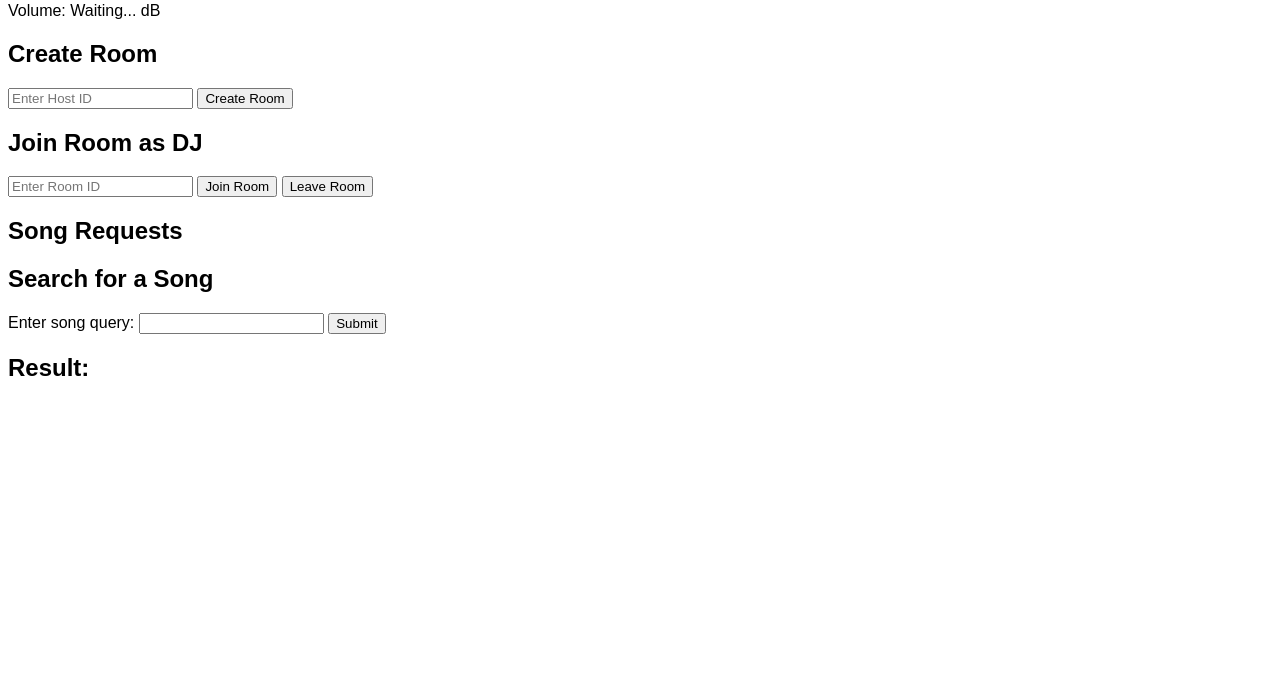
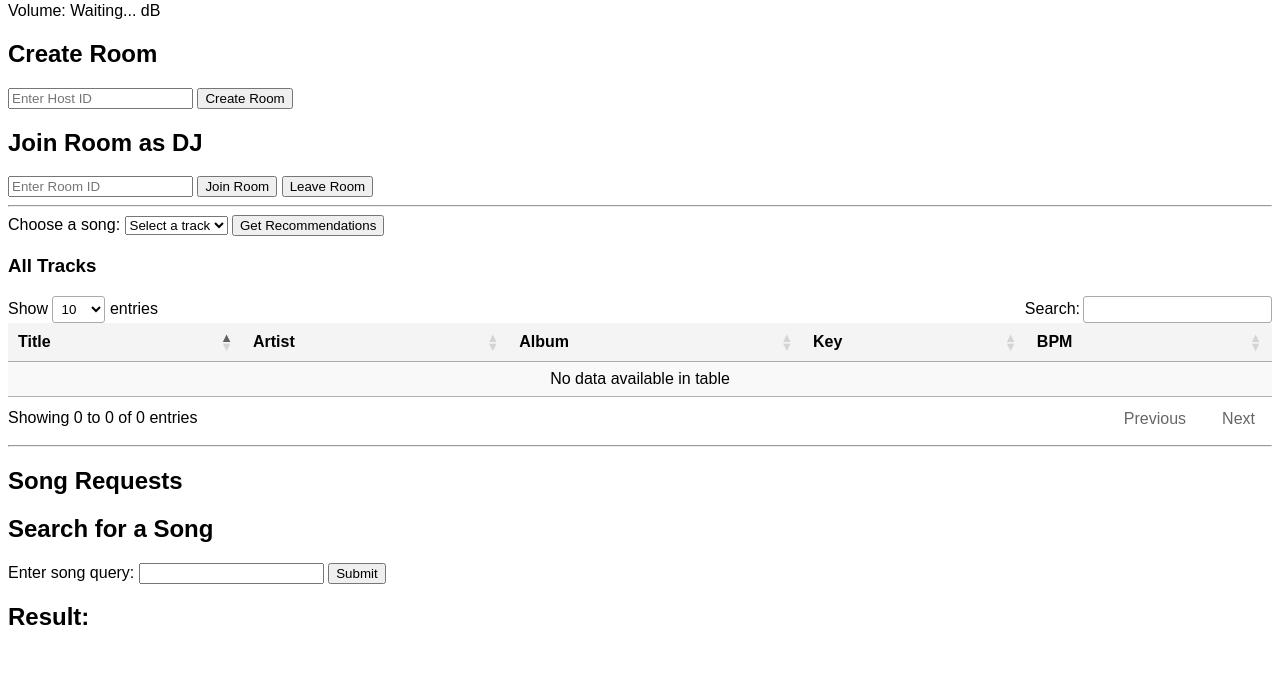
Before and after one commit to ryan-avancena/491-MUSE, a Flask app: template client/templates/dj.html in a window 1280 px wide. Shown: the part 126-800 px from the top of the page. Run offline with Flask 3, Linux system fonts and the light colour scheme; the template is opened without the code that fills it, so the values that code supplies are empty; some libraries are stand-ins or nearby versions.

Commit message:
added recommendations table to dj page

```diff
--- a/client/app.py
+++ b/client/app.py
@@ -5,11 +5,13 @@ from dotenv import load_dotenv
 from google.cloud import firestore
 import threading
 from render_audio import audio_recording
+import pandas as pd
 
-# Import Blueprints
+# blueprints
 from routes.auth import auth_bp
 from routes.room import room_bp
 from routes.search import search_bp
+from routes.vector_db import vector_db_bp
 
 app = Flask(__name__)
 app.config['SECRET_KEY'] = 'secret!'
@@ -30,6 +32,7 @@ threading.Thread(target=start_audio, daemon=True).start()
 app.register_blueprint(auth_bp)
 app.register_blueprint(room_bp)
 app.register_blueprint(search_bp)
+app.register_blueprint(vector_db_bp)
 
 @app.route('/')
 def index():
@@ -37,7 +40,9 @@ def index():
 
 @app.route('/dj')
 def dj():
-    return render_template('dj.html')
+    df = pd.read_csv('../data/merged_tracks.csv')
+    tracks = df[["ID", "Title"]].to_dict(orient="records")
+    return render_template('dj.html',tracks=tracks)
 
 @app.route('/user')
 def user():
--- /dev/null
+++ b/client/routes/vector_db.py
@@ -0,0 +1,47 @@
+from flask import Blueprint, request, jsonify
+import pandas as pd
+import numpy as np
+import faiss
+from sklearn.preprocessing import StandardScaler
+from sklearn.feature_extraction.text import TfidfVectorizer
+
+vector_db_bp = Blueprint('vector_db', __name__)
+
+# Read in the dataset
+final_df = pd.read_csv('../data/merged_tracks.csv')
+
+DISPLAY_COLS = ["Title", "Artist", "Album", "ReleaseDate", "ID", "Key", "BPM"]
+NUMERIC_COLS = ["Acousticness", "Popularity", "Happiness", "Danceability", "Instrumentalness", "Energy", "Speechiness", "Loudness"]
+
+scaler = StandardScaler()
+df_scaled = scaler.fit_transform(final_df[NUMERIC_COLS])
+
+vectorizer = TfidfVectorizer()
+tag_embeddings = vectorizer.fit_transform(final_df["Tags"]).toarray()
+
+track_vectors = np.hstack((df_scaled, tag_embeddings))
+
+d = track_vectors.shape[1]
+index = faiss.IndexFlatL2(d)
+
+index.add(np.array(track_vectors).astype('float32'))
+
+track_metadata = final_df[["ID", "Title", "Artist", "Album"] + DISPLAY_COLS]
+
+@vector_db_bp.route('/recommend', methods=['GET'])
+def recommend():
+    song_id = request.args.get('song_id')
+    top_k = int(request.args.get('top_k', 5))
+
+    if song_id not in final_df["ID"].values:
+        return jsonify({"error": "Song ID not found"}), 400
+
+    song_idx = final_df[final_df["ID"] == song_id].index[0]
+    query_vector = np.array([track_vectors[song_idx]]).astype('float32')
+
+    distances, indices = index.search(query_vector, top_k)
+
+    results = track_metadata.iloc[indices[0]].reset_index(drop=True)
+    results["Distance"] = distances[0]
+
+    return jsonify(results.to_dict(orient="records"))
--- a/client/templates/dj.html
+++ b/client/templates/dj.html
@@ -4,8 +4,29 @@
     <meta charset="UTF-8">
     <meta name="viewport" content="width=device-width, initial-scale=1.0">
     <link rel="stylesheet" type="text/css" href="../static/css/style.css">
+    <link rel="stylesheet" type="text/css" href="https://cdn.datatables.net/1.13.1/css/jquery.dataTables.min.css">
+    <script type="text/javascript" charset="utf8" src="https://code.jquery.com/jquery-3.6.0.min.js"></script>
+    <script type="text/javascript" charset="utf8" src="https://cdn.datatables.net/1.13.1/js/jquery.dataTables.min.js"></script>
     <script src="https://cdnjs.cloudflare.com/ajax/libs/socket.io/4.0.1/socket.io.js"></script>
     <title>MUSE</title>
+
+    <style>
+        table {
+            width: 100%;
+            border-collapse: collapse;
+            margin-top: 20px;
+        }
+        th, td {
+            padding: 10px;
+            text-align: left;
+        }
+        th {
+            background-color: #f4f4f4;
+        }
+        #recommendationsTable {
+            margin-top: 20px;
+        }
+    </style>
 </head>
 <body>
     <h1>MUSE Application</h1>
@@ -23,6 +44,46 @@
     <button id="join-room-button">Join Room</button>
     <button id="leave-room-button">Leave Room</button>
 
+    <hr>
+
+    <label for="trackSelect">Choose a song:</label>
+    <select id="trackSelect">
+        <option value="">Select a track</option>
+        {% for track in tracks %}
+        <option value="{{ track.ID }}">{{ track.Title }}</option>
+        {% endfor %}
+    </select>
+
+    <button onclick="getRecommendations()">Get Recommendations</button>
+
+    <h3>All Tracks</h3>
+    <table id="tracksTable" class="display">
+        <thead>
+            <tr>
+                <th>Title</th>
+                <th>Artist</th>
+                <th>Album</th>
+                <th>Key</th>
+                <th>BPM</th>
+            </tr>
+        </thead>
+        <tbody>
+            {% for track in tracks %}
+            <tr>
+                <td>{{ track.Title }}</td>
+                <td>{{ track.Artist }}</td>
+                <td>{{ track.Album }}</td>
+                <td>{{ track.Key }}</td>
+                <td>{{ track.BPM }}</td>
+            </tr>
+            {% endfor %}
+        </tbody>
+    </table>
+
+    <div id="recommendations"></div>
+
+    <hr>
+
     <h2>Song Requests</h2>
     <ul id="song-requests"></ul>
 
@@ -39,6 +100,10 @@
     <script>
         var socket = io.connect("http://localhost:5000");
         var currentRoom = null;
+
+        $(document).ready(function() {
+            $('#tracksTable').DataTable();
+        });
 
         socket.on('audio_data', function(data) {
             document.getElementById('volume').innerText = data.volume.toFixed(2);
@@ -165,4 +230,58 @@
                 resultDiv.appendChild(songDiv);
             });
         }
+
+        async function getRecommendations() {
+            let songId = document.getElementById("trackSelect").value;
+
+            if (!songId) {
+                alert("Please select a song!");
+                return;
+            }
+
+            console.log(songId)
+
+            const response = await fetch(`/recommend?song_id=${songId}&top_k=5`);
+            const data = await response.json();
+
+            console.log(data)
+
+            let recommendationsDiv = document.getElementById("recommendations");
+            recommendationsDiv.innerHTML = "<h3>Recommended Tracks</h3>";
+
+            if (data.error) {
+                recommendationsDiv.innerHTML += `<p style="color: red;">${data.error}</p>`;
+                return;
+            }
+
+            let table = `<table id="recommendationsTable" class="display">
+                <thead>
+                    <tr>
+                        <th>Title</th>
+                        <th>Artist</th>
+                        <th>Album</th>
+                        <th>Key</th>
+                        <th>BPM</th>
+                        <th>Distance</th>
+                    </tr>
+                </thead>
+                <tbody>`;
+
+            data.forEach(track => {
+                table += `<tr>
+                            <td>${track.Title}</td>
+                            <td>${track.Artist}</td>
+                            <td>${track.Album}</td>
+                            <td>${track.Key}</td>
+                            <td>${track.BPM}</td>
+                            <td>${track.Distance.toFixed(2)}</td>
+                            </tr>`;
+            });
+
+            table += `</tbody></table>`;
+
+            recommendationsDiv.innerHTML += table;
+
+            $('#recommendationsTable').DataTable();
+        }
     </script>
```
Also changed, not shown: data/merged_tracks.csv (added), 1 other file.
